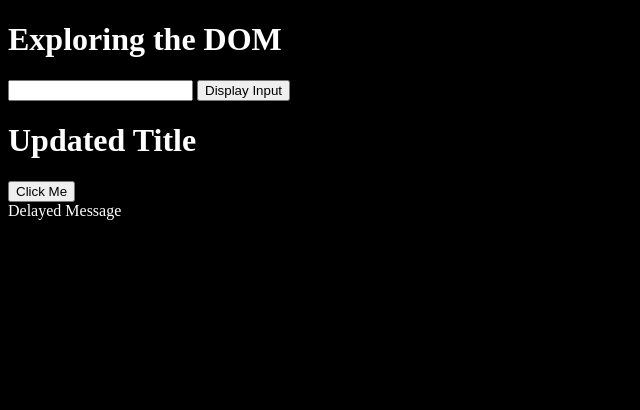
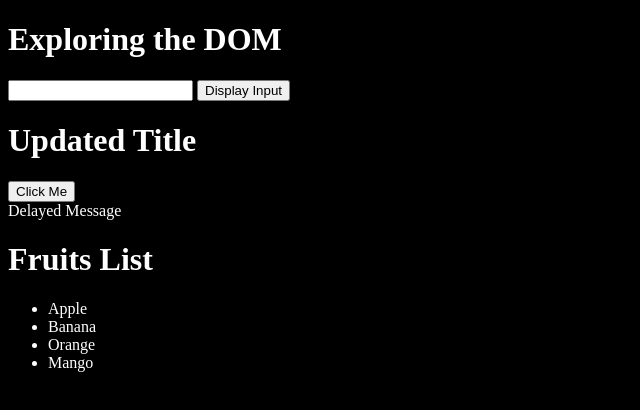
Before and after one commit to PeterManda19/exploring-the-dom, a plain HTML site: page index.html in a window 1280 px wide. Shown: the whole page, without its empty margins (0-640 px from the left). Drawn offline with Linux system fonts and the light colour scheme.

Commit message:
Creating a new DOM element section

```diff
--- a/index.html
+++ b/index.html
@@ -16,6 +16,9 @@
     <button id="myButton1">Click Me</button>
     <div id="message"></div>
 
+    <h1>Fruits List</h1>
+    <ul class="fruits"></ul>
+
     <script src="index.js"></script>
 </body>
 </html>
--- a/index.js
+++ b/index.js
@@ -45,3 +45,21 @@
   titleElement.classList.add('button-clicked');
   alert("Button clicked")
 });
+
+// Define an array of fruits
+const fruits = ['Apple', 'Banana', 'Orange', 'Mango'];
+
+// Get a DOM reference to the ul element
+const ulElement = document.querySelector('.fruits');
+
+// Iterate over the fruit array using a loop
+fruits.forEach(fruit => {
+  // Create a new list item (li) element
+  const liElement = document.createElement('li');
+
+  // Set the text content of the list item to the current fruit
+  liElement.textContent = fruit;
+
+  // Append the list item to the unordered list (ul)
+  ulElement.appendChild(liElement);
+});
```
Lines whose indentation alone changed are shown as unchanged.
